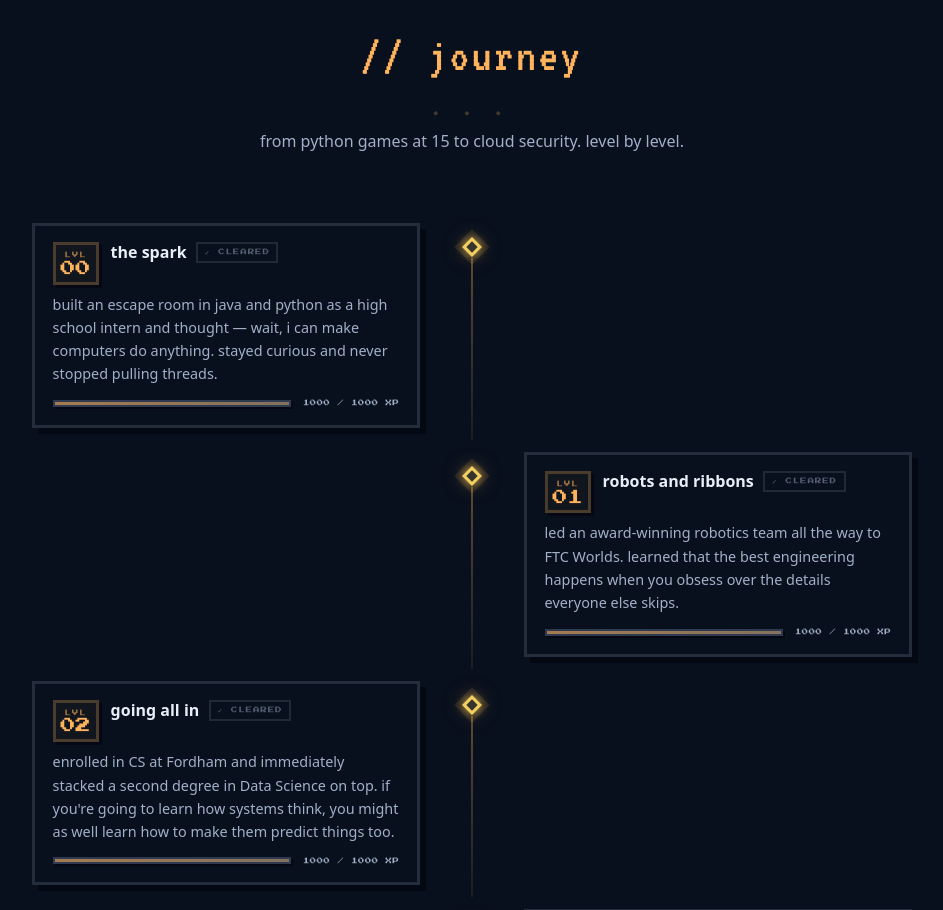
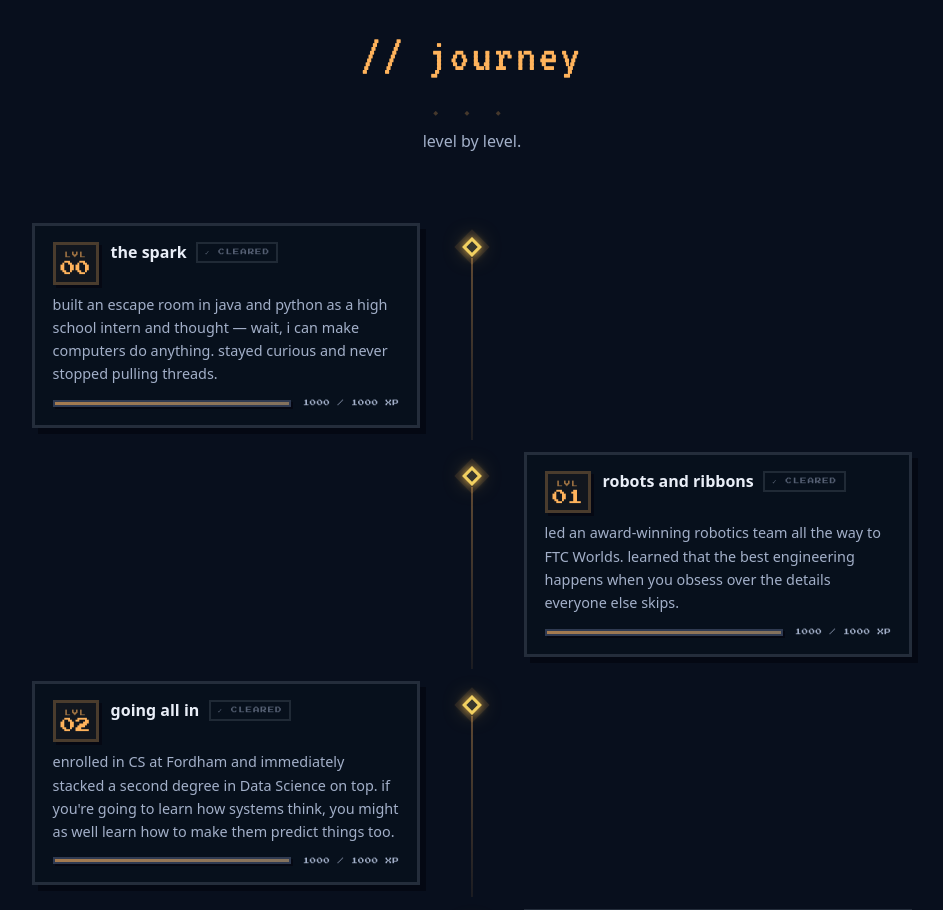
Before and after one commit to jabdullaeva/jasmina-abdullaeva, a Next.js app: page / in a window 1280 px wide. Shown: the part 880-1790 px from the top of the page, without its empty margins (168-1111 px from the left). Built offline with nearby package versions, Linux system fonts and the light colour scheme.

Commit message:
journey change

```diff
--- a/app/page.tsx
+++ b/app/page.tsx
@@ -215,7 +215,7 @@ export default function Home() {
       <section id="journey" className="section section--journey" aria-label="Journey" data-reveal="">
         <header className="section-header">
           <h2>// journey</h2>
-          <p>from python games at 15 to cloud security. level by level.</p>
+          <p>level by level.</p>
         </header>
 
         <JourneyNodeShine />
```
